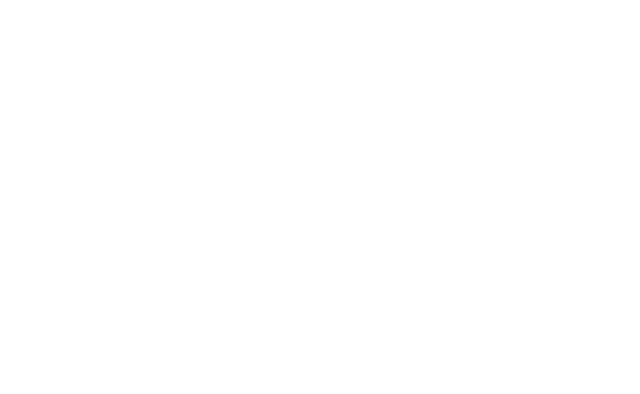
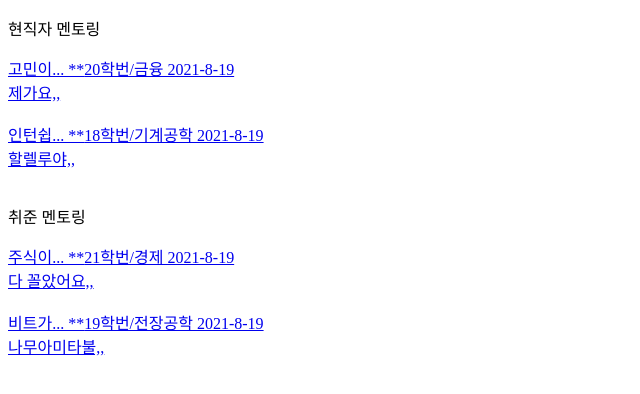
Before and after one commit to popomola/js-app-toys, a React (Create React App) app in the folder toys1postboard/: page / in a window 1280 px wide. Shown: the top 394 px of the page, without its empty margins (0-640 px from the left). Built offline with nearby package versions, Linux system fonts and the light colour scheme.

Commit message:
Update PostBoard.js

```diff
--- a/toys1postboard/src/Components/PostBoard.js
+++ b/toys1postboard/src/Components/PostBoard.js
@@ -1,11 +1,46 @@
 import React from 'react';
+import PostList from './PostList.js';
 
-function PostBoard() {
-    return (
-      <div>
+//일단 임시 데이터를 만들어놓자.
+const userDB1 = [
+    {
+        writer:"20학번/금융",
+        date:'2021-8-19',
+        title:'고민이...',
+        body:'제가요,,',
+    },
+    {
+        writer:"18학번/기계공학",
+        date:'2021-8-19',
+        title:'인턴쉽...',
+        body:'할렐루야,,',
+    },
 
-      </div>
-    );
-  }
+]
 
-  export default PostBoard;
+const userDB2 = [
+    {
+        writer:"21학번/경제",
+        date:'2021-8-19',
+        title:'주식이...',
+        body:'다 꼴았어요,,',
+    },
+    {
+        writer:"19학번/전장공학",
+        date:'2021-8-19',
+        title:'비트가...',
+        body:'나무아미타불,,',
+    },
+
+]
+
+const PostBoard = ()=>{
+    return(
+        <div>
+            <PostList postListTitle="현직자 멘토링" userDB={userDB1}/>
+            <PostList postListTitle="취준 멘토링" userDB={userDB2}/>
+        </div>
+    )
+}
+
+export default PostBoard;
```
